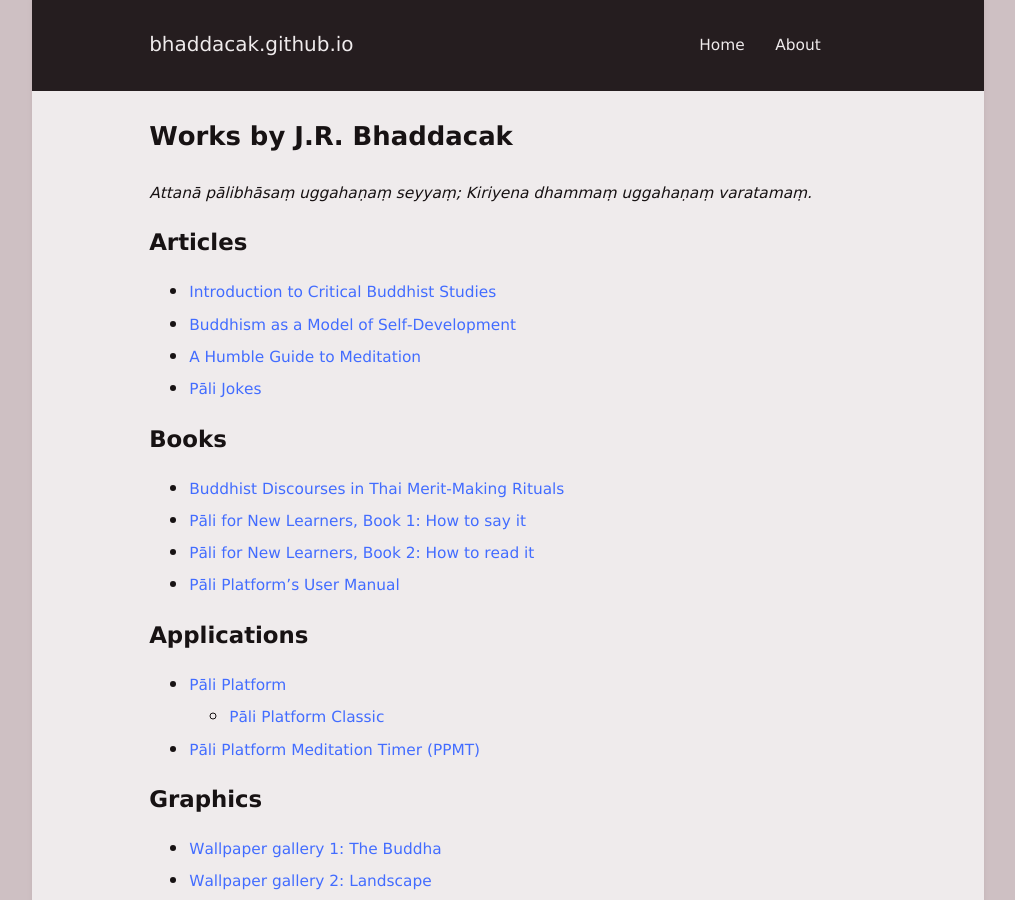
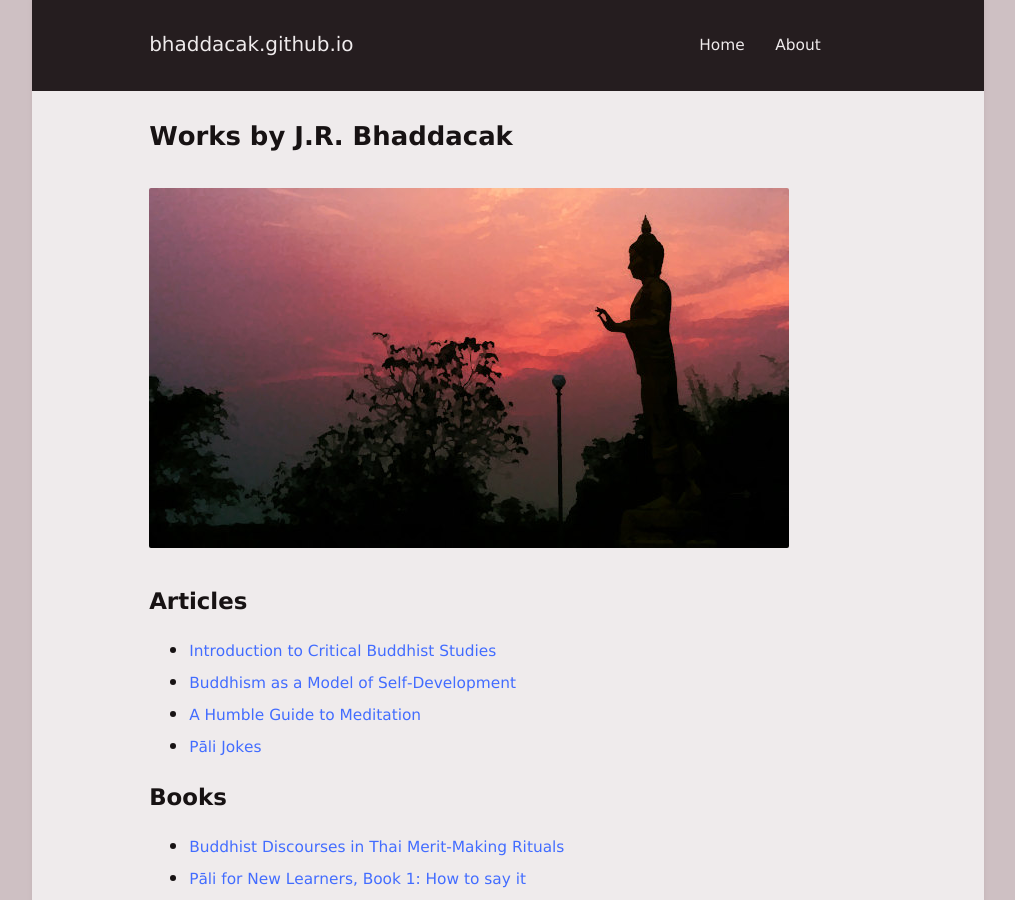
Before and after one commit to bhaddacak/bhaddacak.github.io, a Jekyll site: the page built from _pages/index.md, in a window 1280 px wide and 900 px high. Shown: the whole window, without its empty margins (132-1147 px from the left). Built offline with Jekyll 4.4.1, drawn with Linux system fonts in a browser that asks for light colours.

Commit message:
Add banner image

```diff
--- a/_pages/index.md
+++ b/_pages/index.md
@@ -3,7 +3,7 @@
 permalink: /
 ---
 
-*Attanā pālibhāsaṃ uggahaṇaṃ seyyaṃ; Kiriyena dhammaṃ uggahaṇaṃ varatamaṃ.*
+![banner](/assets/images/banner.jpg)
 ## Articles
 - [Introduction to Critical Buddhist Studies](/cribudstu)
 - [Buddhism as a Model of Self-Development](/budselfdev)
```
Also changed, not shown: assets/images/banner.jpg (added).
